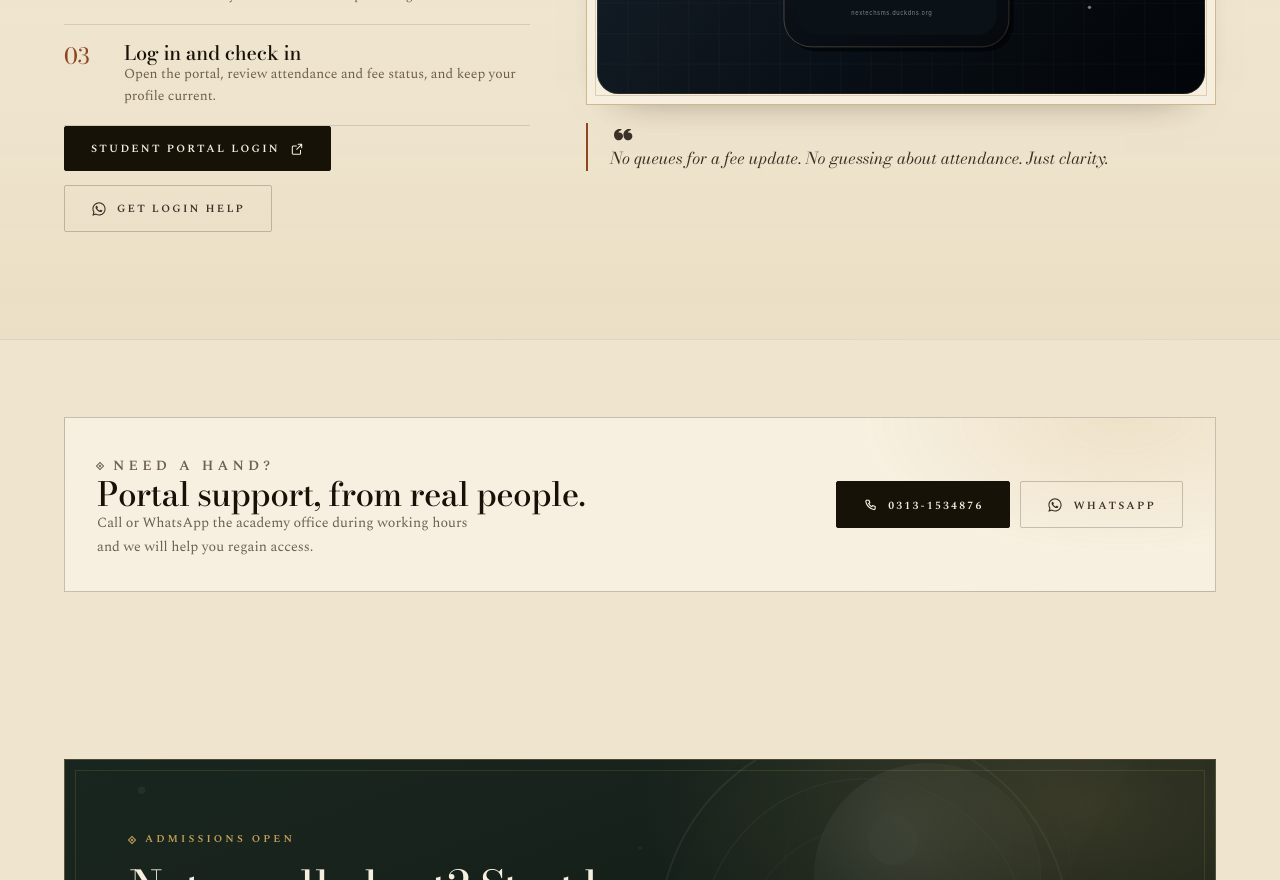
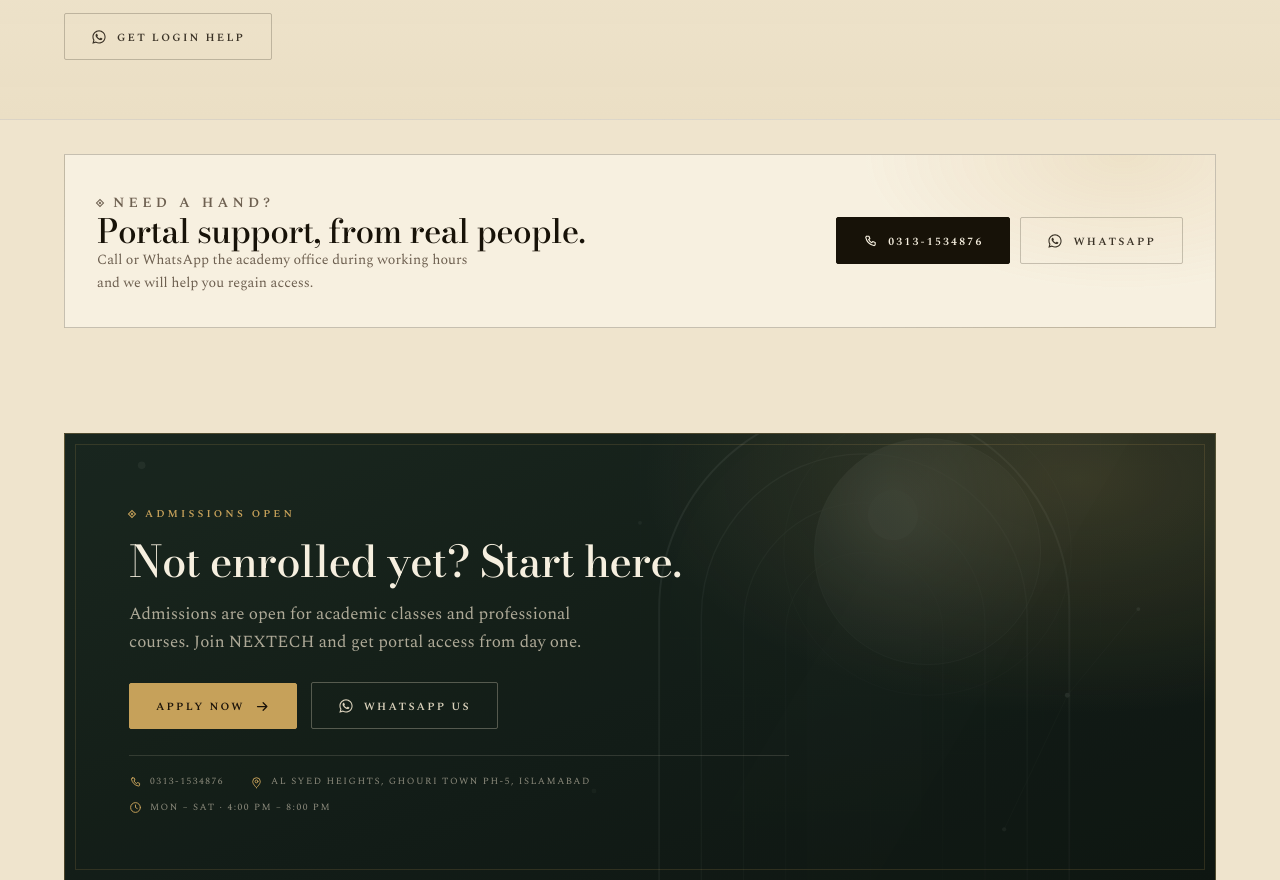
Before and after one commit to hamzahf123/NEXTECH-ACADEMY-Website, a React (Vite) app: page /portal in a window 1280 px wide. Shown: the part 1920-2800 px from the top of the page. Built offline with nearby package versions, Linux system fonts and the light colour scheme.

Commit message:
hide the gapes of all pages

```diff
--- a/src/pages/About.jsx
+++ b/src/pages/About.jsx
@@ -16,7 +16,7 @@ function CeoPortrait() {
           <img
             className="ceo__photo"
             src="/assets/img/ceo.jpg"
-            alt={`${SITE.ceo}, Chief Executive Officer of NEXTECH ACADEMY`}
+            alt={`${SITE.ceo}, Owner of NEXTECH ACADEMY`}
             width="600"
             height="750"
             onError={() => setHasPhoto(false)}
@@ -71,7 +71,7 @@ const REASONS = [
 
 export default function About() {
   return (
-    <>
+    <main >
       <Seo
         title="About NEXTECH ACADEMY — Our Story, Mission & Leadership | Islamabad"
         description="Learn about NEXTECH ACADEMY in Ghouri Town Phase-5, Islamabad: our story, mission and vision, a message from Owner of NEXTECH Khizer Feroze, and why students and parents choose us."
@@ -289,6 +289,6 @@ export default function About() {
         title="Come and see the difference for yourself."
         text="Book a campus visit, meet the teachers and ask us the difficult questions. Admissions are open for the new session."
       />
-    </>
+    </main>
   );
 }
--- a/src/styles.css
+++ b/src/styles.css
@@ -218,7 +218,11 @@ table { border-collapse: collapse; }
 .container--narrow { max-width: 900px; }
 
 .section { position: relative; padding-block: clamp(72px, 8.4vw, 128px); }
-.section--tight { padding-block: clamp(52px, 6vw, 88px); }
+.section--tight {
+  padding-block-start: clamp(36px, 3.6vw, 60px);
+  padding-block-end:   clamp(36px, 3.6vw, 60px);
+}
+
 .section--cream {
   background:
     linear-gradient(180deg, rgba(255, 252, 243, 0.55), rgba(231, 217, 189, 0.5)),
@@ -3345,3 +3349,13 @@ a.apply__detail:hover strong { color: var(--copper); }
 .login-card__brand .mark { height: 44px; width: auto; }
 .footer__brand .brand .mark { height: 62px; background: #fff; padding: 6px 10px; border-radius: 12px; }
 @media (max-width: 640px) { .brand .mark { width: auto !important; height: 40px !important; } .footer__brand .brand .mark { height: 52px !important; } }
+/* ===== tighter vertical rhythm ===== */
+.section {
+  padding-block-start: clamp(48px, 4.6vw, 76px);
+  padding-block-end:   clamp(48px, 4.6vw, 76px);
+}
+.section + .section {
+  padding-block-start: clamp(26px, 2.6vw, 40px);
+}
+.strip    { margin-top: clamp(18px, 2vw, 28px); }
+.cta-wrap { padding-block: clamp(36px, 3.6vw, 56px); }
```
